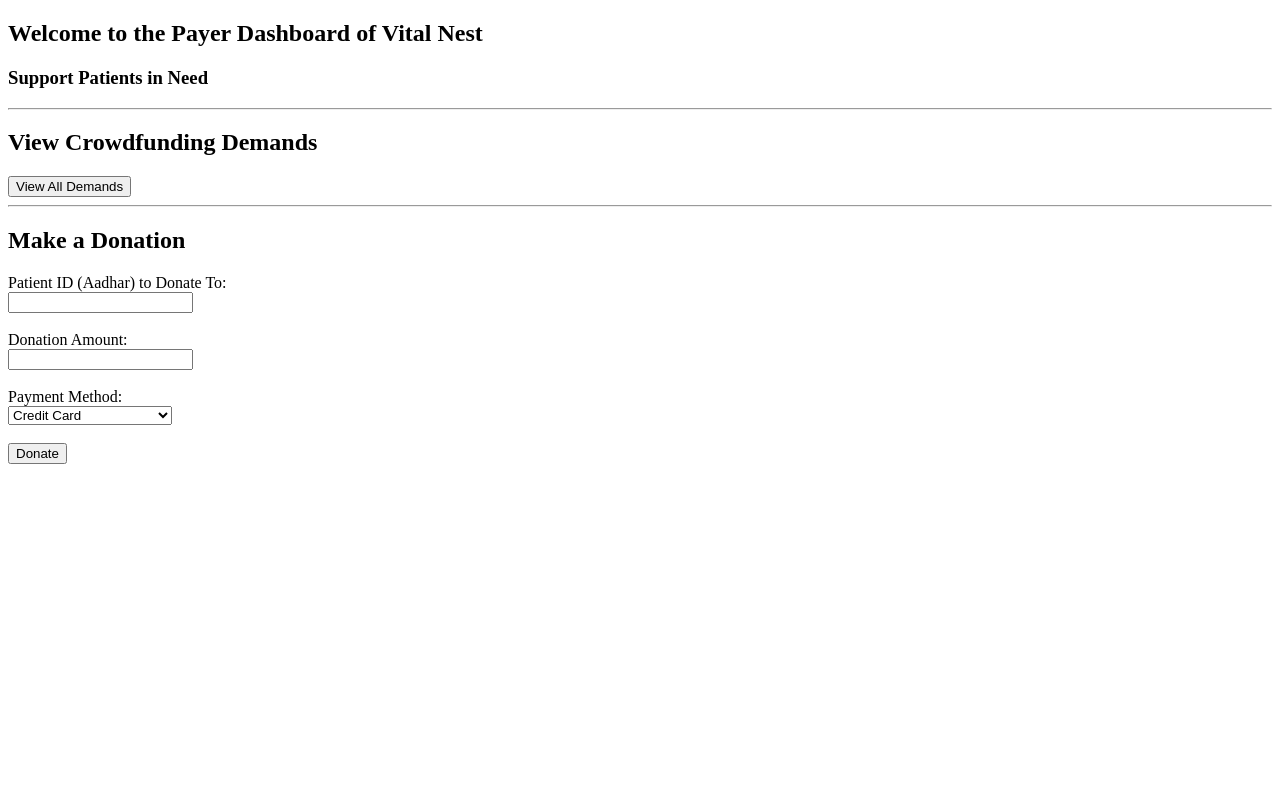
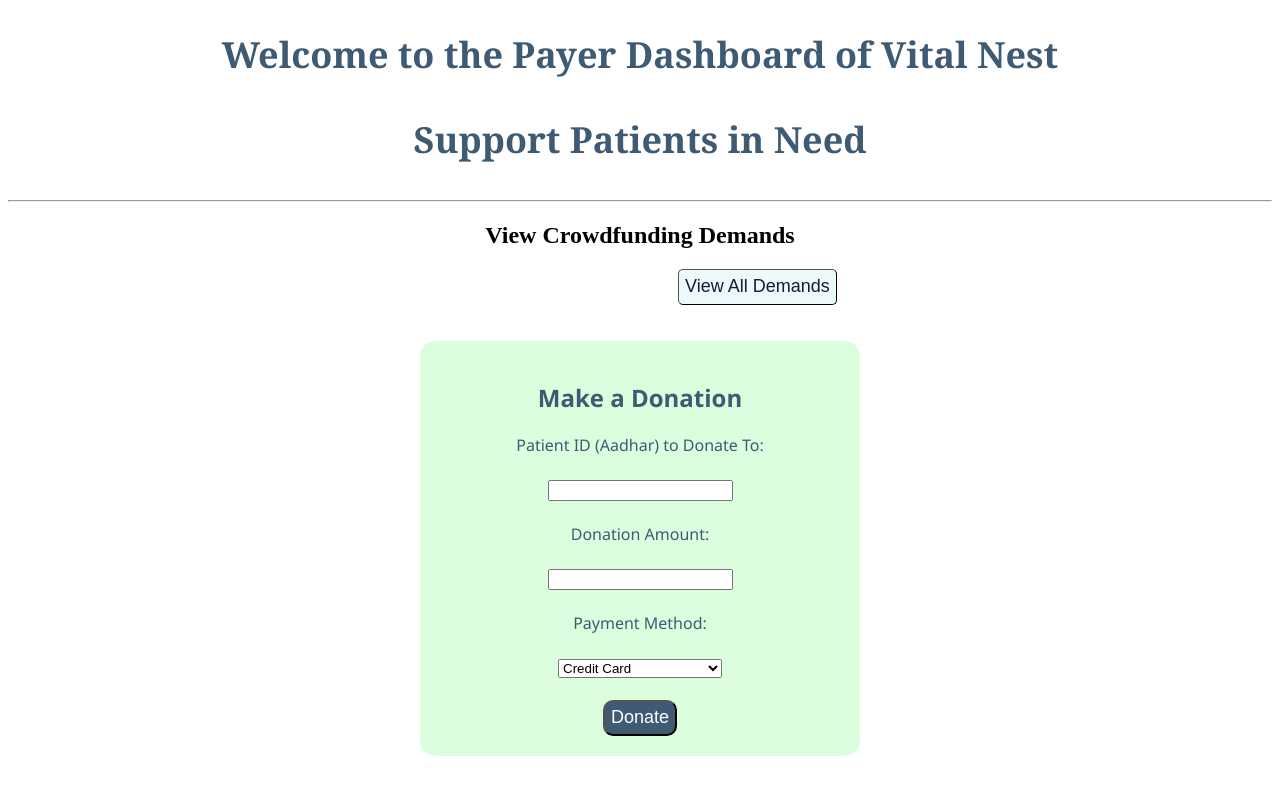
Before and after one commit to PMANOHARAREDDY/Vital_Nest_flask_Solution, a Flask app: template templates/payer_dashboard.html in a window 1280 px wide. Run offline with Flask 3, Linux system fonts and the light colour scheme; the template is opened without the code that fills it: most values are stand-ins (such as "Sample title", 1, 10 or a date in 2020).

Commit message:
Update on patient and crowdfunding pages

```diff
--- a/app.py
+++ b/app.py
@@ -6,7 +6,7 @@ from werkzeug.security import generate_password_hash, check_password_hash
 conn = sql.connect(
     host='127.0.0.1',
     user='root',
-    password='Pavitra@01',
+    password='iphone@2020',
     database='vital_nest_flask_solution',
     port=3306,
     auth_plugin='mysql_native_password',
--- a/static/style.css
+++ b/static/style.css
@@ -306,3 +306,62 @@
     font-weight: 400;
     border-width: 0px;
 }
+
+.view_crowd_funding_main_heading{
+    font-family: Georgia, 'Times New Roman', Times, serif;
+    font-size: 36px;
+    font-weight: bold;
+    text-align: center;
+    color: rgb(63, 91, 115);
+}
+.view_crowd_funding_button{
+    background-color:#ebf9fa ;
+    border-radius: 5px;
+    color: rgb(25, 25, 58);
+    font-size: 18px;
+    font-weight: 400;
+    text-align: center;
+    width:auto;
+    height: 36px;
+    border-width: 1px;
+
+}
+
+.make_donation_card{
+    background-color: rgb(220, 254, 223);
+    border-radius: 15px;
+    padding: 20px ;
+    width: 400px;
+    margin: 50px auto;
+    text-align: center;
+}
+
+
+.make_donation_card_form{
+    color:rgb(63, 91, 115) ;
+    font-size: 16px;
+    font-family: 'Segoe UI', Tahoma, Geneva, Verdana, sans-serif;
+    font-weight: 500;
+    display: flex;
+    flex-direction: column;
+
+}
+
+
+.make_donation_sub_heading{
+    font-family: 'Segoe UI', Tahoma, Geneva, Verdana, sans-serif;
+    margin: 20px;
+    color: rgb(63, 91, 115);
+    size: 65px;
+}
+
+.make_donation_card_donate_button{
+    background-color:  rgb(63, 91, 115);
+    color: white;
+    border-radius:10px;
+    text-align: center;
+    width: auto;
+    height: 36px;
+    font-size: 18px;
+    font-weight: 500;
+}
--- a/templates/crowdfunding_demands.html
+++ b/templates/crowdfunding_demands.html
@@ -7,9 +7,9 @@
     <link rel="stylesheet" href="/static/style.css">
 </head>
 <body>
-    <h2>Crowdfunding Demands</h2>
-    <table border="1" cellpadding="5" cellspacing="0">
-        <thead>
+    <h2 class="view_crowd_funding_main_heading">Crowdfunding Demands</h2>
+    <table border="1.5" cellpadding="15" cellspacing="0" style="margin: auto; ">
+        <thead style="background-color:rgb(220, 254, 223); color:rgb(63, 91, 115) ;">
             <tr>
                 <th>Patient ID</th>
                 <th>Total Demand</th>
--- a/templates/payer_dashboard.html
+++ b/templates/payer_dashboard.html
@@ -7,25 +7,35 @@
     <link rel="stylesheet" href="/static/style.css">
 </head>
 <body>
-    <h2>Welcome to the Payer Dashboard of Vital Nest</h2>
-    <h3>Support Patients in Need</h3>
+    <h2 class="view_crowd_funding_main_heading" >Welcome to the Payer Dashboard of Vital Nest</h2>
+    <h3 class="view_crowd_funding_main_heading" style="color: rgb(63, 91, 115); size: 36px; ">Support Patients in Need</h3>
     <hr>
     <div>
-        <h2>View Crowdfunding Demands</h2>
-        <form action="/viewCrowdfundingDemands" method="get">
-            <input type="submit" value="View All Demands">
+        <h2 style="text-align: center;" >View Crowdfunding Demands</h2>
+        <form style="align-content: center; margin-left: 670px; "  action="/viewCrowdfundingDemands" method="get">
+            <input type="submit" value="View All Demands" class="view_crowd_funding_button">
         </form>
     </div>
-    <hr>
-    <div>
-        <h2>Make a Donation</h2>
+
+    <br>
+    <br>
+    <div style="align-content: center; margin:auto;" class="make_donation_card">
+        <h2 class="make_donation_sub_heading">Make a Donation</h2>
+        <div class="make_donation_card_form">
         <form action="/payCrowdfunding" method="post">
-            <input type="hidden" name="payer_id" value="{{aadhar}}">
-            <label for="p_id">Patient ID (Aadhar) to Donate To:</label><br>
-            <input type="text" id="p_id" name="p_id" pattern="\d{12}" maxlength="12" minlength="12" required><br><br>
-            <label for="amount">Donation Amount:</label><br>
+            <div  >
+            <input  type="hidden" name="payer_id" value="{{aadhar}}">
+            <label  for="p_id">Patient ID (Aadhar) to Donate To:</label>
+            </div>
+            <br>
+            <div  >
+            <input  type="text" id="p_id" name="p_id" pattern="\d{12}" maxlength="12" minlength="12" required ><br><br>
+            <label  for="amount">Donation Amount:</label>
+            </div><br>
+            <div  >
             <input type="number" id="amount" name="amount" min="1" required><br><br>
-            <label for="gateway">Payment Method:</label><br>
+            <label  for="gateway">Payment Method:</label>
+            </div><br>
             <select id="gateway" name="gateway" required>
                 <option value="" disabled>Select Payment Method</option>
                 <option value="Credit Card">Credit Card</option>
@@ -34,8 +44,9 @@
                 <option value="Bank Transfer">Bank Transfer</option>
                 <option value="UPI">UPI</option>
             </select><br><br>
-            <input type="submit" value="Donate">
+            <input class="make_donation_card_donate_button" type="submit" value="Donate">
         </form>
+        </div>
     </div>
 </body>
 </html>
```
Also changed, not shown: templates/patient_bills.html (+5 -5 lines), templates/patient_records.html (+4 -4 lines), templates/patient_records_logs.html (+4 -4 lines).
